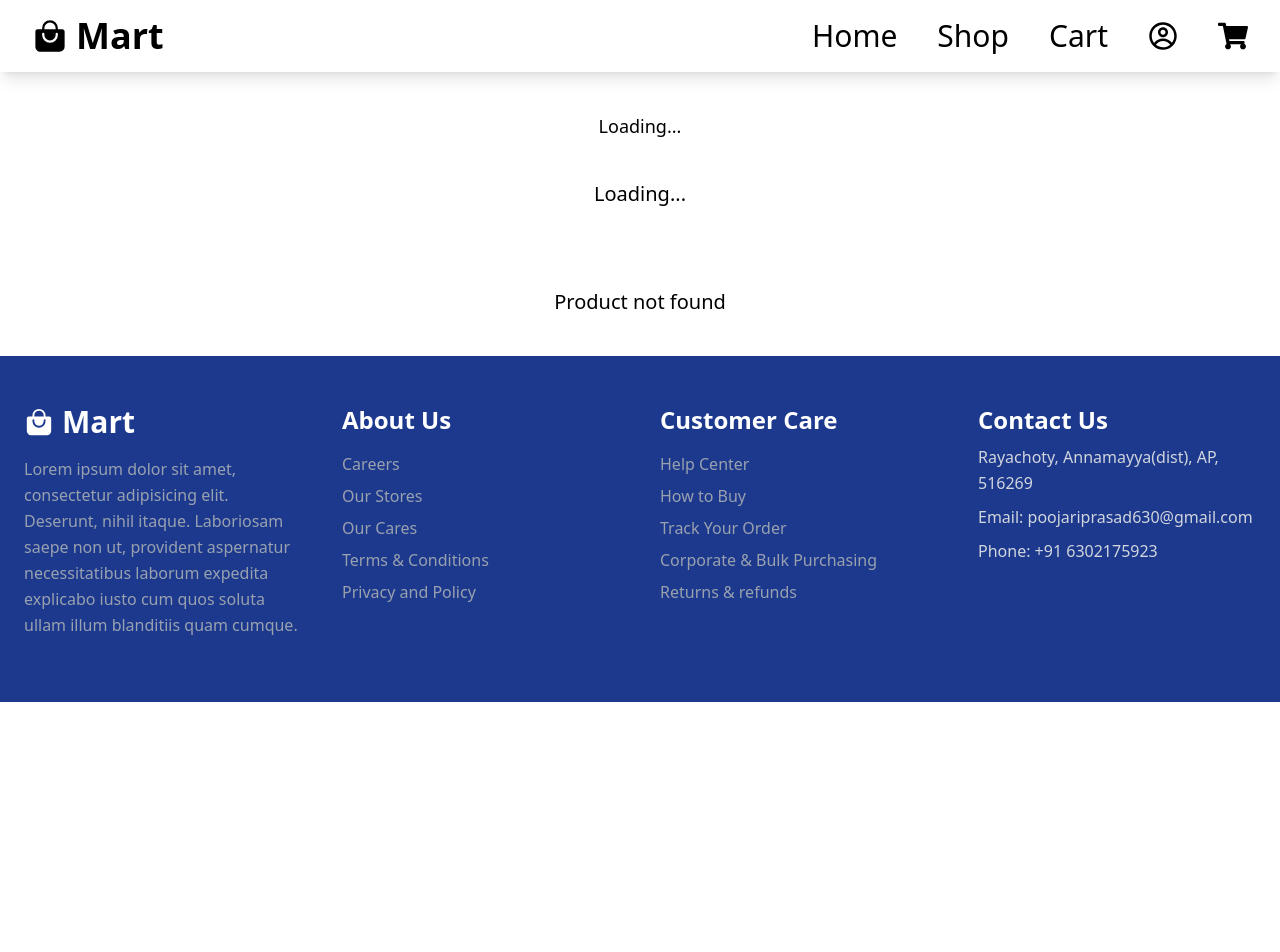
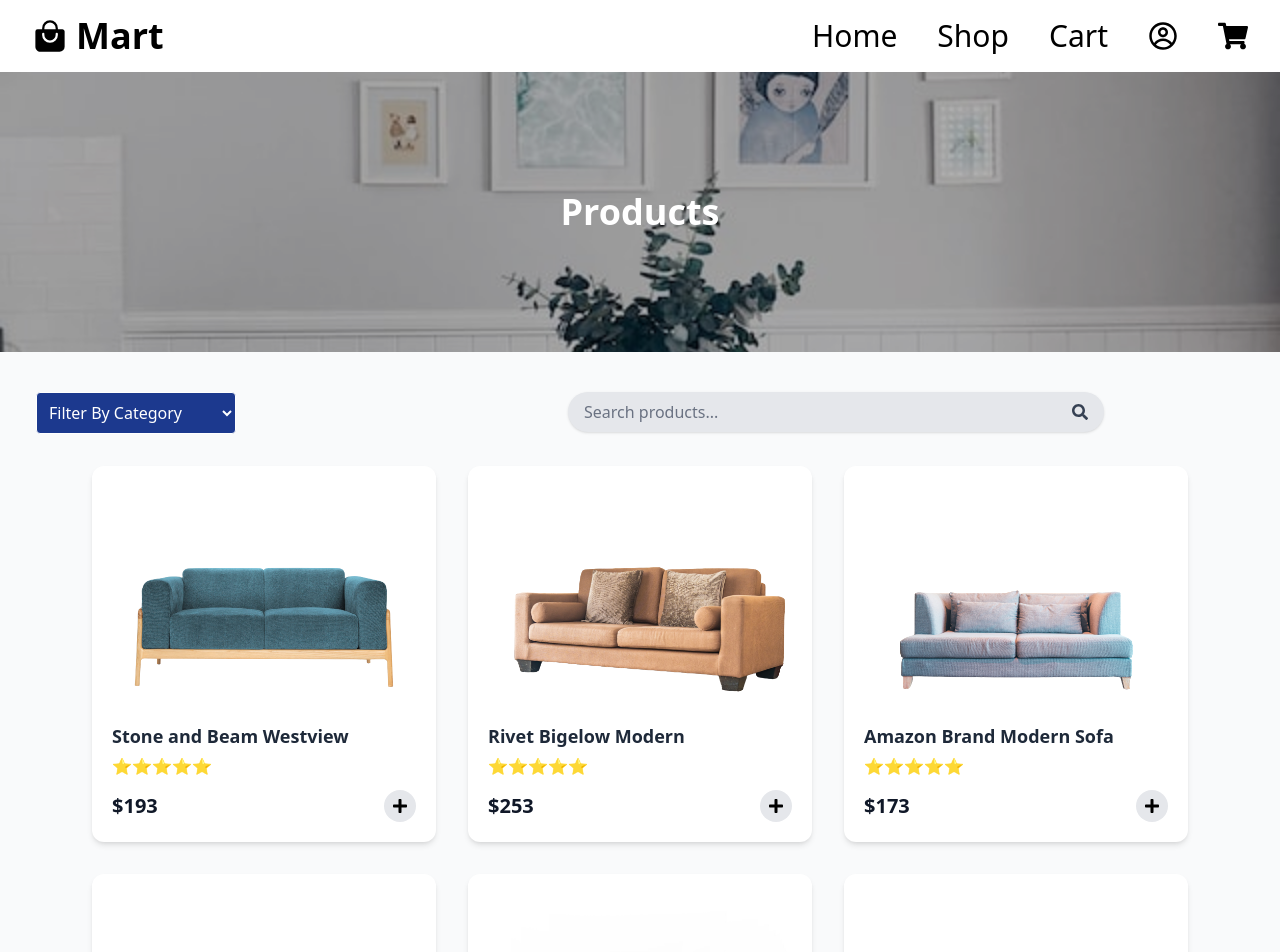
Before and after one commit to prasad6302/E-COMMERCE-REACT-PROJECT, a React (Vite) app: page /shop in a window 1280 px wide. Shown: the top 952 px of the page. Before the commit the page ends 800 px from the top, so only its background shows below. Built offline with nearby package versions, Linux system fonts and the light colour scheme.

Commit message:
shop page and filtering  added successfully

```diff
--- a/src/Components/Header.jsx
+++ b/src/Components/Header.jsx
@@ -15,7 +15,7 @@ export default function Header() {
             </Link>
             <div className='flex flex-wrap items-center cursor-pointer text-xl sm:text-2xl md:text-3xl space-x-4 sm:space-x-6 md:space-x-10 mt-4 md:mt-0'>
                 <Link to="/"><h3>Home</h3></Link>
-                <h3>Shop</h3>
+                <Link to='/shop'><h3>Shop</h3></Link>
                 <h3>Cart</h3>
                 <h3><CgProfile /></h3>
                 <h3><FaShoppingCart /></h3>
--- a/src/Navigation/Navigation.jsx
+++ b/src/Navigation/Navigation.jsx
@@ -7,6 +7,7 @@ import BigDiscount from '../Pages/BigDiscount'
 import { Route, Routes } from 'react-router-dom'
 import Home from '../Pages/Home'
 import ProductConcat from '../Pages/ProductConcat'
+import Shop from '../Pages/Shop'
 
 
 export default function Navigation() {
@@ -16,6 +17,7 @@ export default function Navigation() {
       <Routes>
             <Route path="/" element={<Home/>}/>
             <Route path='/:id' element={<ProductConcat/>}/>
+            <Route path='/shop' element={<Shop/>}/>
       </Routes>
 
     </div>
--- a/src/Pages/Home.jsx
+++ b/src/Pages/Home.jsx
@@ -13,6 +13,7 @@ export default function Home() {
             <BigDiscount/>
             <NewArrivals/>
             <BestSales/>
+
     </div>
   )
 }
--- a/src/Pages/LikeProducts.jsx
+++ b/src/Pages/LikeProducts.jsx
@@ -42,8 +42,7 @@ export default function ProductDetails() {
           <p className="text-center text-gray-600">No similar products found.</p>
         ) : (
           chunked.map((group, index) => {
-            const isLastRow = index === chunked.length - 1;
-            const useFlex = isLastRow && group.length < 3;
+            const useFlex = index === chunked.length - 1 && group.length < 3;
 
             return (
               <div
--- /dev/null
+++ b/src/Pages/Shop.jsx
@@ -0,0 +1,101 @@
+import React, { useState } from 'react';
+import image from '../assets/table.jpg';
+import { products } from '../ProjectData/data';
+import { FaPlus, FaSearch } from 'react-icons/fa';
+import { Link } from 'react-router-dom';
+
+export default function Shop() {
+  const [selectedSize, setSelectedSize] = useState('')
+  const [search, setSearch] = useState('')
+  return (
+    <div className="min-h-screen bg-gray-50">
+      <div className="relative w-full h-70 mb-10">
+        <img
+          src={image}
+          alt="Top Banner"
+          className="w-full h-full object-cover"
+        />
+        <div className="absolute inset-0 bg-black/30 flex items-center justify-center">
+          <h1 className="text-white text-3xl sm:text-4xl font-bold">Products</h1>
+        </div>
+      </div>
+
+      {/* Dropdown for Category Selection */}
+<div className="flex flex-wrap gap-4 justify-center px-4 mb-8">
+  {/* Filter By Category */}
+  <div className="flex-1 min-w-[250px]">
+    <select
+      className="w-50 ml-5 bg-blue-900 border p-2 rounded text-white"
+      value={selectedSize}
+      onChange={(e) => setSelectedSize(e.target.value)}
+    >
+      <option className="bg-white text-black" value="">Filter By Category</option>
+      <option className="bg-white text-black" value="Sofa">Sofa</option>
+      <option className="bg-white text-black" value="chair">Chairs</option>
+      <option className="bg-white text-black" value="mobile">Mobiles</option>
+      <option className="bg-white text-black" value="watch">Watchs</option>
+      <option className="bg-white text-black" value="wireless">Wireless</option>
+    </select>
+  </div>
+
+  {/* Search Bar */}
+  <div className="flex-1 mr-40 min-w-[250px]">
+    <div className="flex items-center w-full bg-gray-200 rounded-full px-4 py-2 shadow-sm">
+      <input
+        type="text"
+        placeholder="Search products..."
+        onChange={(e) => setSearch(e.target.value)}
+        className="bg-transparent flex-grow text-gray-700 placeholder-gray-500 focus:outline-none"
+      />
+      <FaSearch className="text-gray-700" />
+    </div>
+  </div>
+</div>
+
+
+      {/* Product Grid */}
+      <div className="grid grid-cols-1 sm:grid-cols-2 md:grid-cols-2 lg:grid-cols-3 gap-8  lg:px-23 lg:pb-30  md:px-6 md:pb-10">
+        {products.filter((item) => (
+          (search === '' || item.productName.toLowerCase().includes(search.toLowerCase())) &&
+          (selectedSize === '' || selectedSize.toLowerCase() == item.category.toLowerCase())
+        )
+        )
+          .map((product) => (
+
+            <div
+              key={product.id}
+              className="flex  flex-col w-full  bg-white  rounded-xl shadow-md hover:shadow-lg transition duration-300 relative"
+            >
+              {/* Product Image */}
+              <div className="w-full  h-full flex items-center justify-center p-4 mt-4">
+                <Link to={`/${product.id}`}>
+                  <img
+                    src={product.imgUrl}
+                    alt={product.productName}
+                    className="max-h-full max-w-full object-contain"
+                  />
+                </Link>
+              </div>
+
+              {/* Product Info */}
+              <div className="px-5 pb-5 flex flex-col flex-grow">
+                <h2 className="text-lg font-semibold text-gray-800 mb-1">
+                  {product.productName}
+                </h2>
+
+                <div className="text-yellow-500 text-base mb-3">⭐⭐⭐⭐⭐</div>
+
+                {/* Price & Button */}
+                <div className="flex items-center justify-between mt-auto">
+                  <p className="text-xl font-bold text-gray-900">${product.price}</p>
+                  <button className="bg-gray-200 p-2 rounded-full hover:bg-blue-600 hover:text-white transition">
+                    <FaPlus />
+                  </button>
+                </div>
+              </div>
+            </div>
+          ))}
+      </div>
+    </div>
+  );
+}
```
